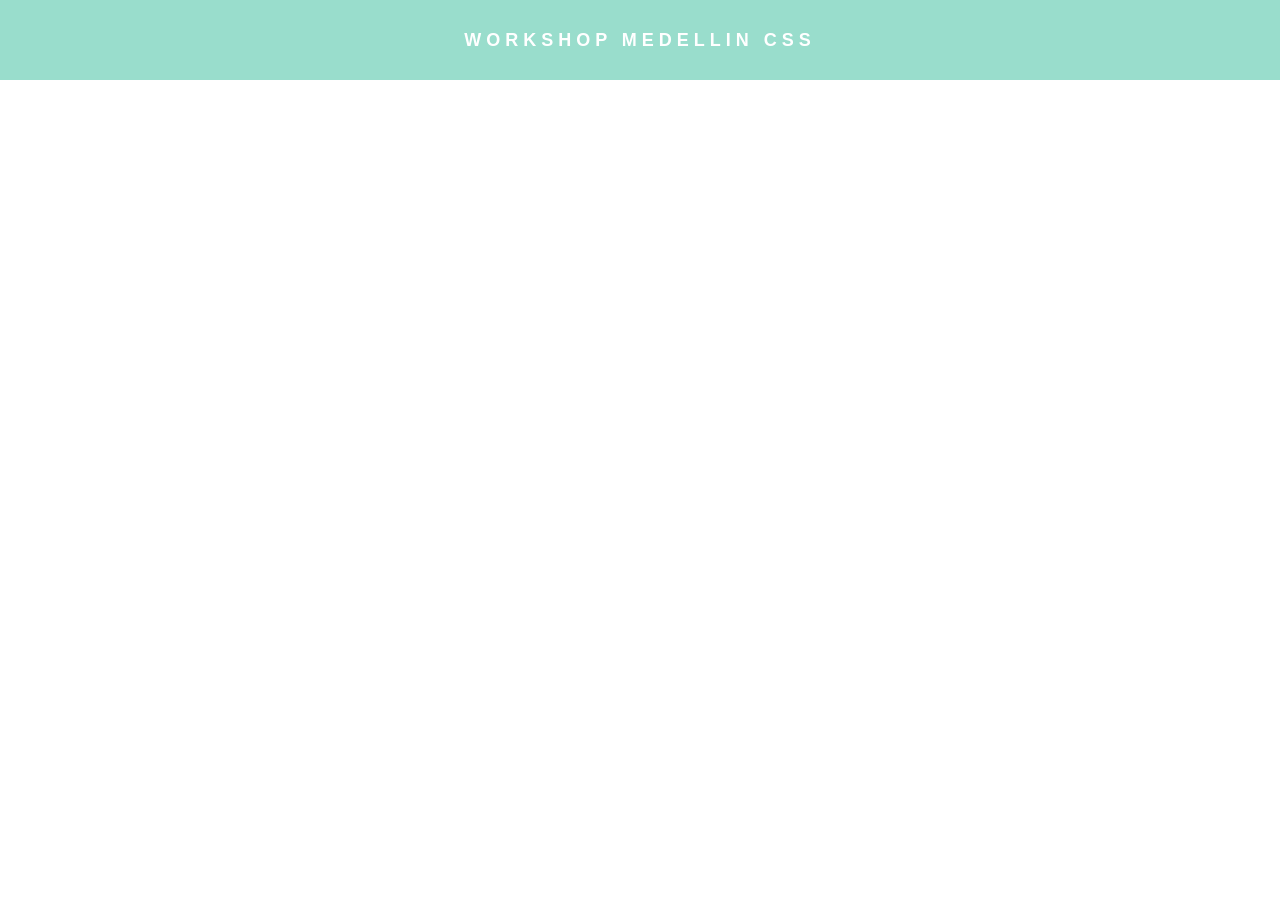
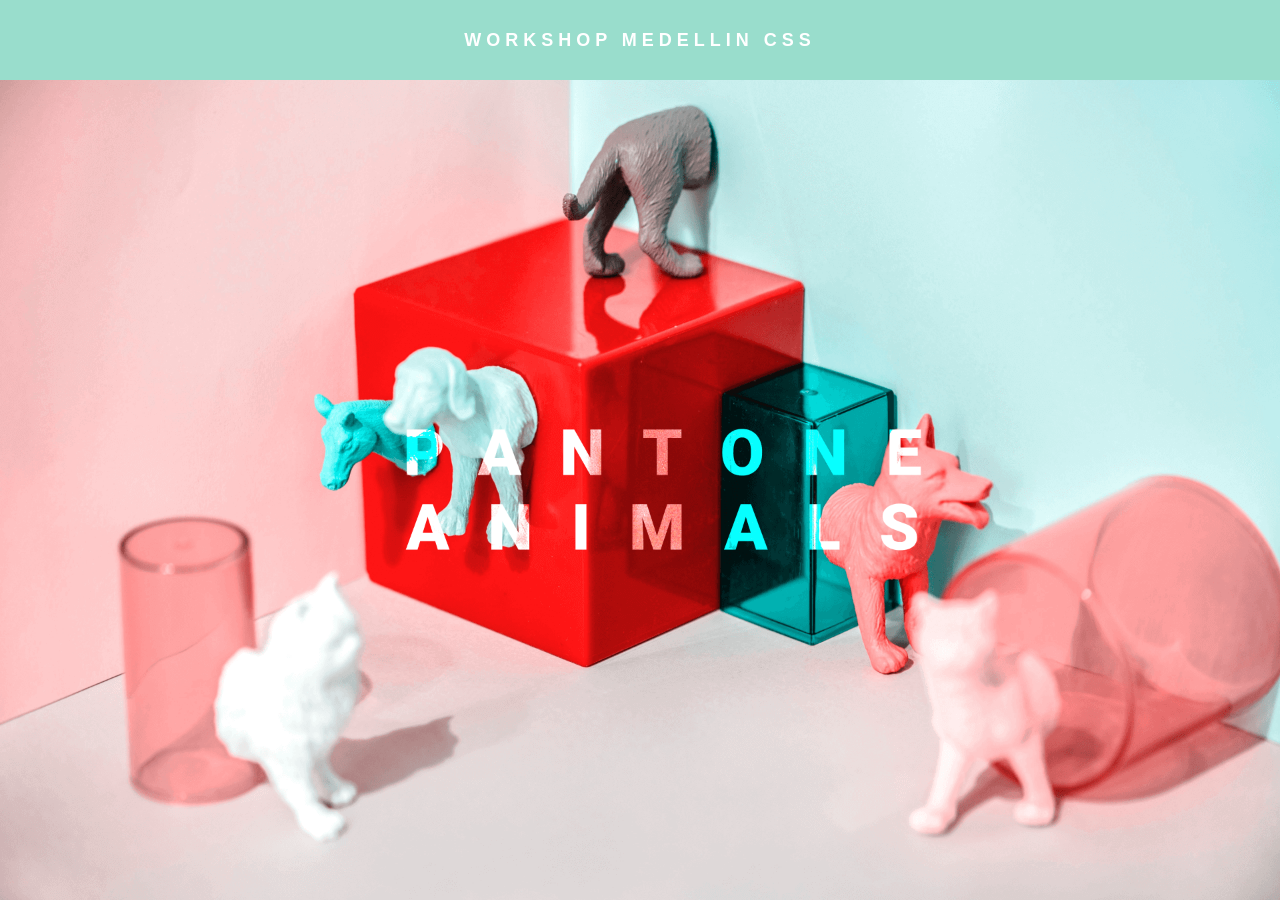
Before and after one commit to oriananohemi/animal-SASS, a plain HTML site: page index.html in a window 1280 px wide. Before the commit the page ends 800 px from the top, so only its background shows below. Drawn offline with Linux system fonts and the light colour scheme.

Commit message:
estilos del main en sass y compilado en css

```diff
--- a/index.html
+++ b/index.html
@@ -10,5 +10,8 @@
   <nav class="header">
     WorkShop Medellin CSS
   </nav>
+  <section class="main">
+    <img src="./assets/main-image.png" alt="Main">
+  </section>
 </body>
 </html>
--- a/scss/styles.scss
+++ b/scss/styles.scss
@@ -37,3 +37,10 @@ body {
   @extend .size-container;
   @extend .letter-transform;
 }
+
+.main {
+  img {
+    height: 100%;
+    width: 100%;
+  }
+}
```
Also changed, not shown: style/styles.css, 1 other file.
